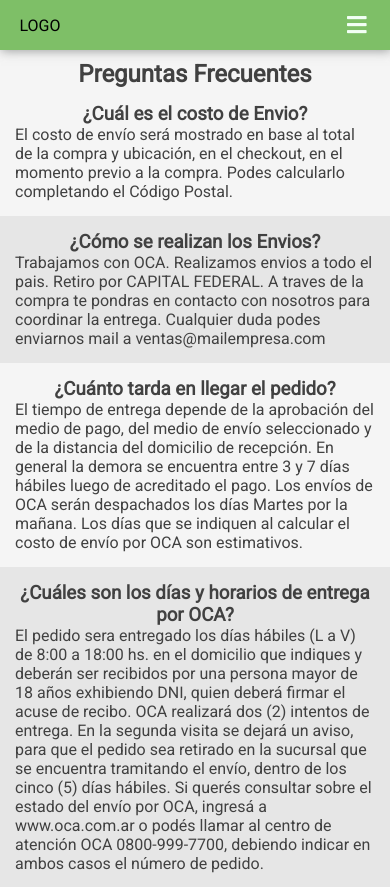
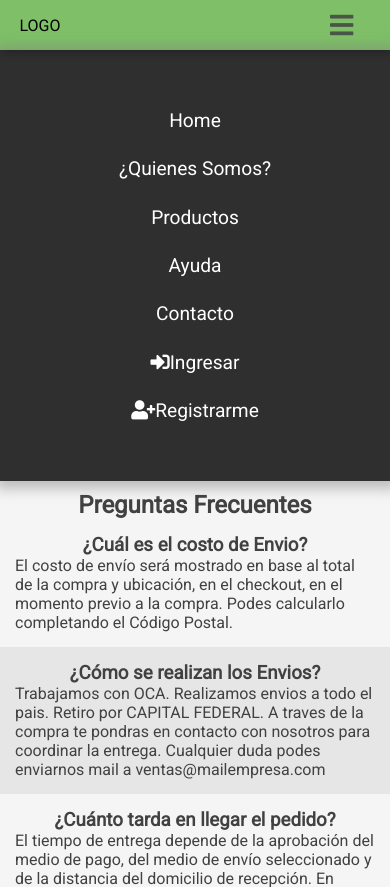
Before and after one commit to nicomosi/dh-proyecto-final, a PHP site: page /faq.php in a window 390 px wide. Shown: the top 887 px of the page. Run offline with PHP 8.4, Linux system fonts and the light colour scheme; some libraries are stand-ins or nearby versions.

Commit message:
funcionalidad del toggle-menu con js

```diff
--- a/_header.php
+++ b/_header.php
@@ -25,8 +25,31 @@ require_once('controllers/sessionControllers.php');
       </ul>
     </nav>
     <article class="contenedor-btn-header">
-      <i class="fas fa-bars"></i>
+      <button onclick='toggleMenu()'><i class="fas fa-bars"></i></button>
+      <script>
+        function toggleMenu() {
+          var x = document.getElementById("side-navbar");
+
+          if (x.style.display === "none") {
+            x.style.transition = "0.5s";
+            x.style.display = "flex";
+          } else {
+            x.style.display = "none";
+          }
+
+      }
+      </script>
     </article>
   </section>
-
+  <section id="side-navbar">
+    <ul class="nav-principal"><!--Nav principal es el de la izq-->
+        <li><a href="index.php">Home</a></li>
+        <li><a href="">¿Quienes Somos?</a></li>
+        <li><a href="">Productos</a></li>
+        <li><a href="faq.php">Ayuda</a></li>
+        <li><a href="contacto.php">Contacto</a></li>
+        <li><a href="login.php"><i class="fas fa-sign-in-alt"></i>Ingresar</a></li>
+        <li><a href="registro.php"><i class="fas fa-user-plus"></i>Registrarme</a></li>
+      </ul>
+  </section>
 </header>
--- a/css/estilos-nico.css
+++ b/css/estilos-nico.css
@@ -76,6 +76,18 @@ transition: 0.4s;
   .header-top nav{
     display: none;
   }
+
+    .header-top button {
+    width:50px;
+    height: 40px;
+    background-color: #f2fff500;
+    border: none;
+  }
+
+   .header-top button i {
+   font-size: 2em;
+   color: rgba(68, 68, 68, 0.87);
+  }
   .header-top .contenedor-btn-header{
     align-items: center;
     color: #f2fff5;
@@ -89,7 +101,31 @@ transition: 0.4s;
   .banner{
     margin: 5%;
   }
+#side-navbar{
 
+    background-color: rgba(184, 182, 182, 0.274);
+    background-color: rgba(0, 0, 0, 0.808);
+    display: flex;
+    justify-content: center;
+    box-shadow: 2px 2px 12px 6px rgba(128, 128, 128, 0.479);
+  }
+  #side-navbar ul{
+    list-style: none;
+    margin: 4vh 0;
+
+  }
+  #side-navbar ul li {
+    text-align: center;
+    margin: 3vh 0;
+
+
+  }
+  #side-navbar ul li a{
+    text-decoration: none;
+    color:rgba(246, 175, 44, 1) ;
+    color: white;
+    font-size: 1.2em;
+  }
 
 /* Estilos MAIN celular */
 
@@ -232,6 +268,9 @@ transition: 0.4s;
   .contenedor-btn-header{
     display: none;
   }
+  #side-navbar{
+    display: none;
+  }
   .banner{
     background-image: url(../img/banner3.jpeg);
     background-size: cover;
--- a/usuarios.json
+++ b/usuarios.json
@@ -1 +1 @@
-{"nombre":"Asd","apellido":"Asd","email":"beelord@gmail.com","password":"$2y$10$Kd3FSAfrO6DFD7ulYqXc3OwtNOiVH04Hz0lnZdX5DJc6E2aG6kBp2","fotoperfil":"img\/5b9c3a8b8c547.jpg"}
+{"nombre":"Asd","apellido":"Asd","email":"beelord@gmail.com","password":"$2y$10$Kd3FSAfrO6DFD7ulYqXc3OwtNOiVH04Hz0lnZdX5DJc6E2aG6kBp2","fotoperfil":"img\/5b9c55dd5f9e7.jpg"}
```
Also changed, not shown: img/5b9c55dd5f9e7.jpg (added).
